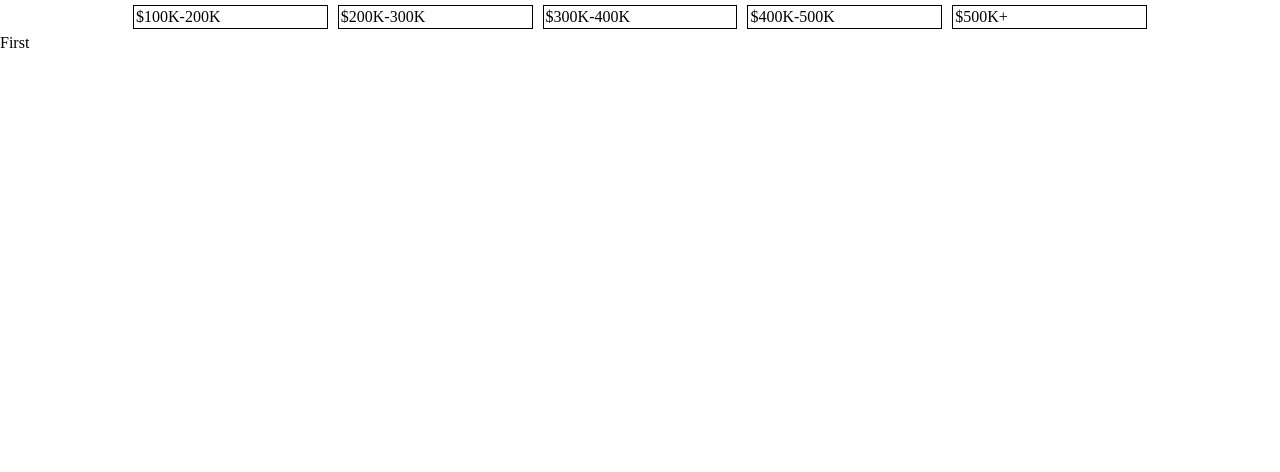
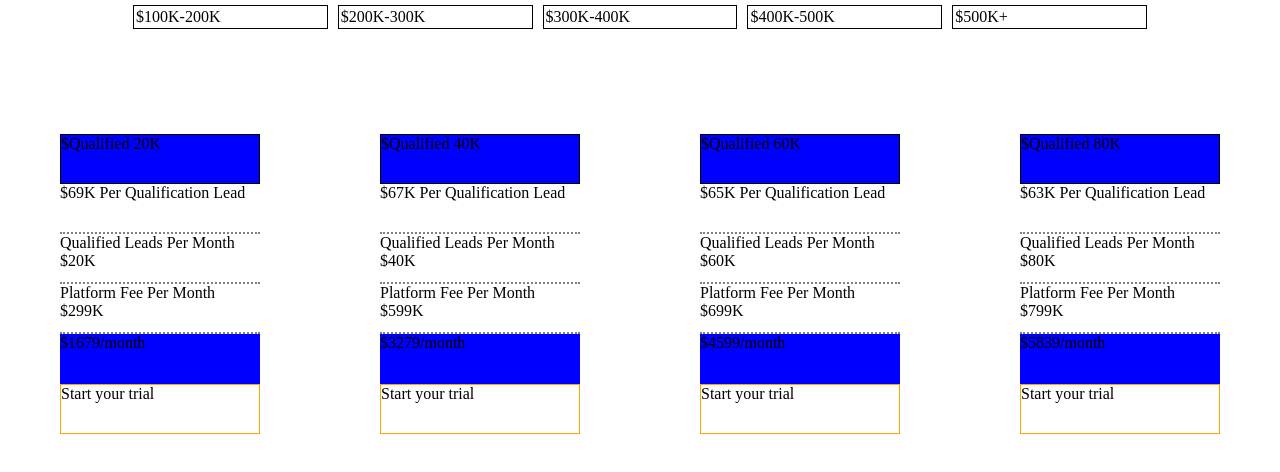
Before and after one commit to siddharth30jan/Modals-in-React, a React (Create React App) app: page / in a window 1280 px wide. Shown: the top 472 px of the page. Built offline with nearby package versions, Linux system fonts and the light colour scheme.

Commit message:
Loaded the data and introduced state in the application

```diff
--- a/src/App.js
+++ b/src/App.js
@@ -1,33 +1,255 @@
-import React from "react";
+import React, { useState, useEffect } from "react";
 import { BrowserRouter as Router, Route, Switch } from "react-router-dom";
 import "./App.css";
 import Navbar from "./components/Navbar";
-const XA = {
-  id: 1,
-  AverageHomePricePoint: "",
-  PlanName: "",
-  QualifiedLeadsPerMonth: "",
-  PricePerLiveTransfer: "",
-  TotalQualifiedLeadPrice: "",
-  TotalPlatformPrice: "",
-  FinalPackagePrice: "",
-};
-const data = [];
+import Card from "./components/Card";
 
+const data = [
+  {
+    id: 1,
+    AverageHomePricePoint: "100-200",
+    PlanName: "Qualified 20",
+    QualifiedLeadsPerMonth: 20,
+    PricePerLiveTransfer: 69,
+    TotalQualifiedLeadPrice: 1380,
+    TotalPlatformPrice: 299,
+    FinalPackagePrice: 1679,
+  },
+  {
+    id: 2,
+    AverageHomePricePoint: "100-200",
+    PlanName: "Qualified 40",
+    QualifiedLeadsPerMonth: 40,
+    PricePerLiveTransfer: 67,
+    TotalQualifiedLeadPrice: 2680,
+    TotalPlatformPrice: 599,
+    FinalPackagePrice: 3279,
+  },
+  {
+    id: 3,
+    AverageHomePricePoint: "100-200",
+    PlanName: "Qualified 60",
+    QualifiedLeadsPerMonth: 60,
+    PricePerLiveTransfer: 65,
+    TotalQualifiedLeadPrice: 3900,
+    TotalPlatformPrice: 699,
+    FinalPackagePrice: 4599,
+  },
+  {
+    id: 4,
+    AverageHomePricePoint: "100-200",
+    PlanName: "Qualified 80",
+    QualifiedLeadsPerMonth: 80,
+    PricePerLiveTransfer: 63,
+    TotalQualifiedLeadPrice: 5040,
+    TotalPlatformPrice: 799,
+    FinalPackagePrice: 5839,
+  },
+  {
+    id: 5,
+    AverageHomePricePoint: "200-300",
+    PlanName: "Qualified 20",
+    QualifiedLeadsPerMonth: 20,
+    PricePerLiveTransfer: 79,
+    TotalQualifiedLeadPrice: 1580,
+    TotalPlatformPrice: 299,
+    FinalPackagePrice: 1879,
+  },
+  {
+    id: 6,
+    AverageHomePricePoint: "200-300",
+    PlanName: "Qualified 40",
+    QualifiedLeadsPerMonth: 40,
+    PricePerLiveTransfer: 77,
+    TotalQualifiedLeadPrice: 3080,
+    TotalPlatformPrice: 599,
+    FinalPackagePrice: 3679,
+  },
+  {
+    id: 6,
+    AverageHomePricePoint: "200-300",
+    PlanName: "Qualified 40",
+    QualifiedLeadsPerMonth: 40,
+    PricePerLiveTransfer: 77,
+    TotalQualifiedLeadPrice: 3080,
+    TotalPlatformPrice: 599,
+    FinalPackagePrice: 3679,
+  },
+  {
+    id: 7,
+    AverageHomePricePoint: "200-300",
+    PlanName: "Qualified 60",
+    QualifiedLeadsPerMonth: 60,
+    PricePerLiveTransfer: 74,
+    TotalQualifiedLeadPrice: 4440,
+    TotalPlatformPrice: 699,
+    FinalPackagePrice: 5139,
+  },
+  {
+    id: 8,
+    AverageHomePricePoint: "200-300",
+    PlanName: "Qualified 80",
+    QualifiedLeadsPerMonth: 80,
+    PricePerLiveTransfer: 72,
+    TotalQualifiedLeadPrice: 5760,
+    TotalPlatformPrice: 799,
+    FinalPackagePrice: 6559,
+  },
+  {
+    id: 9,
+    AverageHomePricePoint: "300-400",
+    PlanName: "Qualified 20",
+    QualifiedLeadsPerMonth: 20,
+    PricePerLiveTransfer: 99,
+    TotalQualifiedLeadPrice: 1980,
+    TotalPlatformPrice: 299,
+    FinalPackagePrice: 2279,
+  },
+  {
+    id: 10,
+    AverageHomePricePoint: "300-400",
+    PlanName: "Qualified 40",
+    QualifiedLeadsPerMonth: 40,
+    PricePerLiveTransfer: 96,
+    TotalQualifiedLeadPrice: 3840,
+    TotalPlatformPrice: 599,
+    FinalPackagePrice: 4439,
+  },
+  {
+    id: 11,
+    AverageHomePricePoint: "300-400",
+    PlanName: "Qualified 60",
+    QualifiedLeadsPerMonth: 60,
+    PricePerLiveTransfer: 93,
+    TotalQualifiedLeadPrice: 5580,
+    TotalPlatformPrice: 699,
+    FinalPackagePrice: 6279,
+  },
+  {
+    id: 12,
+    AverageHomePricePoint: "300-400",
+    PlanName: "Qualified 80",
+    QualifiedLeadsPerMonth: 80,
+    PricePerLiveTransfer: 90,
+    TotalQualifiedLeadPrice: 7200,
+    TotalPlatformPrice: 799,
+    FinalPackagePrice: 7999,
+  },
+  {
+    id: 13,
+    AverageHomePricePoint: "400-500",
+    PlanName: "Qualified 20",
+    QualifiedLeadsPerMonth: 20,
+    PricePerLiveTransfer: 109,
+    TotalQualifiedLeadPrice: 2180,
+    TotalPlatformPrice: 299,
+    FinalPackagePrice: 2479,
+  },
+  {
+    id: 14,
+    AverageHomePricePoint: "400-500",
+    PlanName: "Qualified 40",
+    QualifiedLeadsPerMonth: 40,
+    PricePerLiveTransfer: 106,
+    TotalQualifiedLeadPrice: 4240,
+    TotalPlatformPrice: 599,
+    FinalPackagePrice: 4839,
+  },
+  {
+    id: 15,
+    AverageHomePricePoint: "400-500",
+    PlanName: "Qualified 60",
+    QualifiedLeadsPerMonth: 60,
+    PricePerLiveTransfer: 102,
+    TotalQualifiedLeadPrice: 6120,
+    TotalPlatformPrice: 699,
+    FinalPackagePrice: 6819,
+  },
+  {
+    id: 16,
+    AverageHomePricePoint: "400-500",
+    PlanName: "Qualified 80",
+    QualifiedLeadsPerMonth: 80,
+    PricePerLiveTransfer: 99,
+    TotalQualifiedLeadPrice: 7920,
+    TotalPlatformPrice: 799,
+    FinalPackagePrice: 8719,
+  },
+  {
+    id: 17,
+    AverageHomePricePoint: "500",
+    PlanName: "Qualified 20",
+    QualifiedLeadsPerMonth: 20,
+    PricePerLiveTransfer: 129,
+    TotalQualifiedLeadPrice: 2580,
+    TotalPlatformPrice: 299,
+    FinalPackagePrice: 2879,
+  },
+  {
+    id: 18,
+    AverageHomePricePoint: "500",
+    PlanName: "Qualified 40",
+    QualifiedLeadsPerMonth: 40,
+    PricePerLiveTransfer: 125,
+    TotalQualifiedLeadPrice: 5000,
+    TotalPlatformPrice: 599,
+    FinalPackagePrice: 5599,
+  },
+  {
+    id: 19,
+    AverageHomePricePoint: "500",
+    PlanName: "Qualified 60",
+    QualifiedLeadsPerMonth: 60,
+    PricePerLiveTransfer: 121,
+    TotalQualifiedLeadPrice: 7260,
+    TotalPlatformPrice: 699,
+    FinalPackagePrice: 7959,
+  },
+  {
+    id: 20,
+    AverageHomePricePoint: "500",
+    PlanName: "Qualified 80",
+    QualifiedLeadsPerMonth: 80,
+    PricePerLiveTransfer: 117,
+    TotalQualifiedLeadPrice: 9360,
+    TotalPlatformPrice: 799,
+    FinalPackagePrice: 10159,
+  },
+];
 function App() {
+  const [priceRange, setPriceRange] = useState(1);
+  const [items, setItems] = useState([]);
+
+  useEffect(() => {
+    let temp;
+    if (priceRange === 1) temp = "100-200";
+    else if (priceRange === 2) temp = "200-300";
+    else if (priceRange === 3) temp = "300-400";
+    else if (priceRange === 4) temp = "400-500";
+    else temp = "500";
+
+    //filter out necessary elements
+    const requiredItems = data.filter(
+      (ele) => ele.AverageHomePricePoint === temp
+    );
+    setItems(requiredItems);
+  }, []);
+
+  //console.log(items);
   return (
     <>
       <Navbar />
-      <Router>
-        <Switch>
-          <Route exact path="/">
-            First
-          </Route>
-          <Route exact path="/a">
-            First A
-          </Route>
-        </Switch>
-      </Router>
+      <div
+        style={{
+          display: "flex",
+          justifyContent: "space-around",
+          marginTop: "100px",
+        }}
+      >
+        {items.map((ele) => (
+          <Card key={ele.id} data={ele} />
+        ))}
+      </div>
     </>
   );
 }
--- a/src/components/Card/index.js
+++ b/src/components/Card/index.js
@@ -7,6 +7,7 @@ const divStyle = {
   border: "1px solid black",
 };
 const Card = ({ data }) => {
+  console.log(data);
   return (
     <div style={{ width: "200px", height: "100px" }}>
       <div
@@ -18,7 +19,7 @@ const Card = ({ data }) => {
           border: "1px solid black",
         }}
       >
-        {data.planName}{" "}
+        ${data.PlanName}K
       </div>
 
       <div
@@ -29,8 +30,7 @@ const Card = ({ data }) => {
           alignItems: "center",
         }}
       >
-        {pricePerLivetransfer}
-        Per Qualification Lead
+        ${data.PricePerLiveTransfer}K Per Qualification Lead
       </div>
       <div
         style={{
@@ -40,8 +40,7 @@ const Card = ({ data }) => {
           alignItems: "center",
         }}
       >
-        Qualified Leads Per Month
-        {data.qualifiedLeadPerMonth}
+        Qualified Leads Per Month ${data.QualifiedLeadsPerMonth}K
       </div>
       <div
         style={{
@@ -51,8 +50,7 @@ const Card = ({ data }) => {
           alignItems: "center",
         }}
       >
-        Platform Fee Per Month
-        {data.totalPlatformPrice}
+        Platform Fee Per Month ${data.TotalPlatformPrice}K
       </div>
       <div
         style={{
@@ -62,7 +60,7 @@ const Card = ({ data }) => {
           alignItems: "center",
         }}
       >
-        ${data.finalPackagePrice}/month
+        ${data.FinalPackagePrice}/month
       </div>
       <div
         style={{
```
